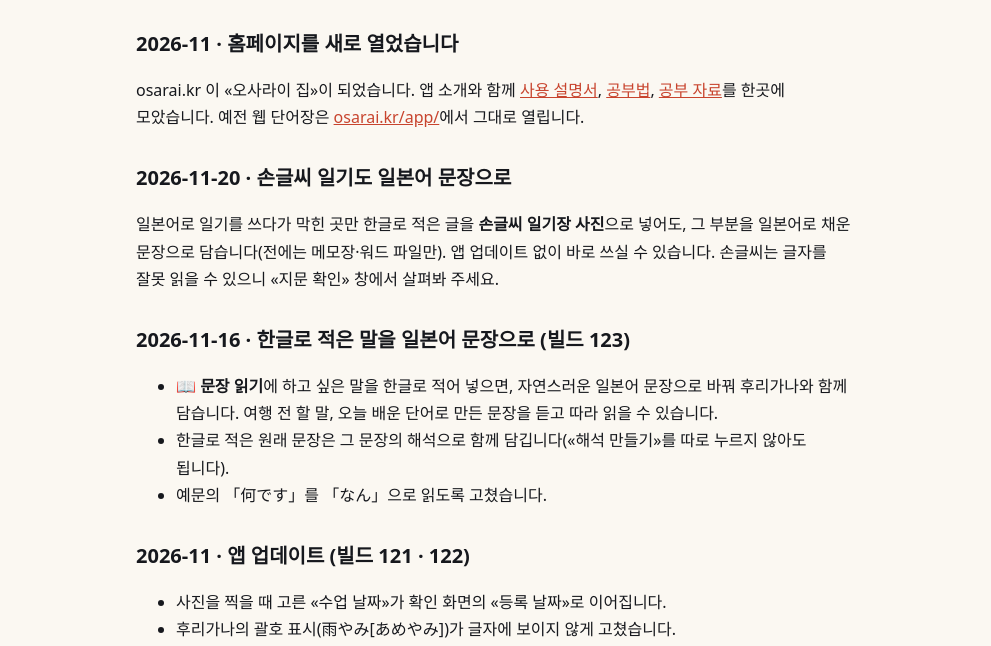
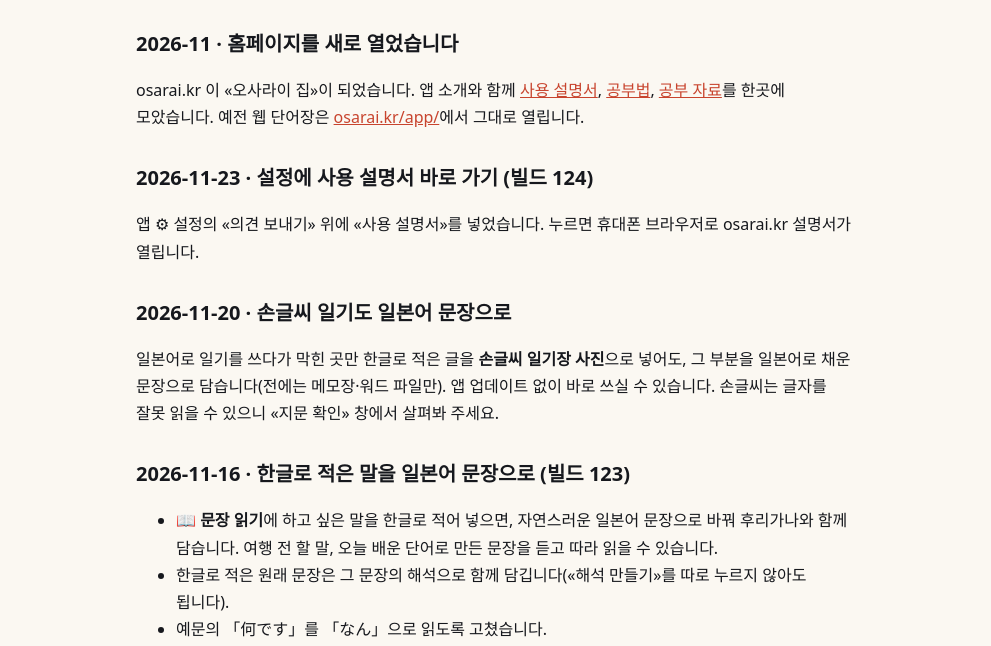
Before and after one commit to ycimmich-cpu/japanese-vocab, a plain HTML site: page news/index.html in a window 1280 px wide. Shown: the part 153-799 px from the top of the page, without its empty margins (144-1135 px from the left). Drawn offline with Linux system fonts and the light colour scheme.

Commit message:
소식: 빌드 124 — 설정에 사용 설명서 바로 가기 (11-23 프로덕션 게시)
Co-Authored-By: Claude Opus 5.5 <noreply@anthropic.com>

```diff
--- a/news/index.html
+++ b/news/index.html
@@ -159,6 +159,8 @@ footer{padding:30px 0 48px;border-top:1px solid var(--line);text-align:center;ma
 
 <article class="doc"><h1>소식</h1><p class="sub">앱 업데이트로 바뀐 것과 새로 실린 글을 적습니다.</p><h2>2026-11 · 홈페이지를 새로 열었습니다</h2>
 <p>osarai.kr 이 «오사라이 집»이 되었습니다. 앱 소개와 함께 <a href="/japanese/guide/">사용 설명서</a>, <a href="/japanese/study/">공부법</a>, <a href="/japanese/resources/">공부 자료</a>를 한곳에 모았습니다. 예전 웹 단어장은 <a href="/app/">osarai.kr/app/</a>에서 그대로 열립니다.</p>
+<h2>2026-11-23 · 설정에 사용 설명서 바로 가기 (빌드 124)</h2>
+<p>앱 ⚙ 설정의 «의견 보내기» 위에 «사용 설명서»를 넣었습니다. 누르면 휴대폰 브라우저로 osarai.kr 설명서가 열립니다.</p>
 <h2>2026-11-20 · 손글씨 일기도 일본어 문장으로</h2>
 <p>일본어로 일기를 쓰다가 막힌 곳만 한글로 적은 글을 <strong>손글씨 일기장 사진</strong>으로 넣어도, 그 부분을 일본어로 채운 문장으로 담습니다(전에는 메모장·워드 파일만). 앱 업데이트 없이 바로 쓰실 수 있습니다. 손글씨는 글자를 잘못 읽을 수 있으니 «지문 확인» 창에서 살펴봐 주세요.</p>
 <h2>2026-11-16 · 한글로 적은 말을 일본어 문장으로 (빌드 123)</h2>
```
